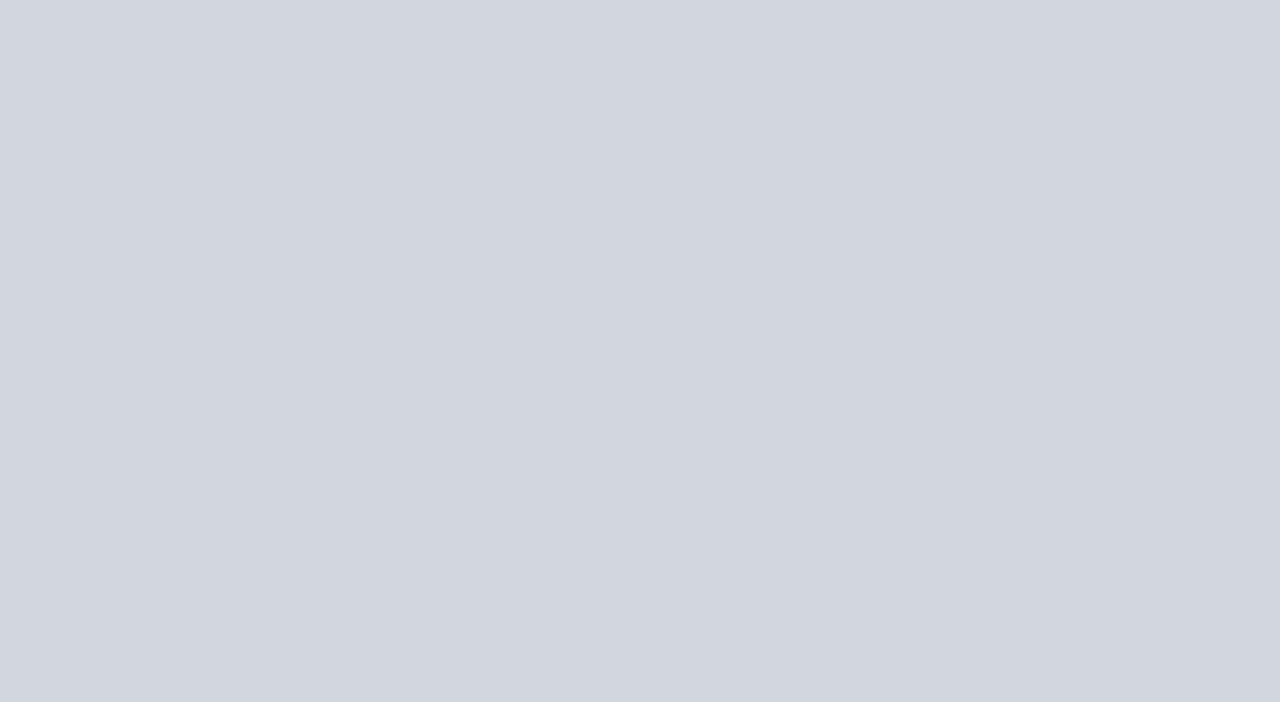
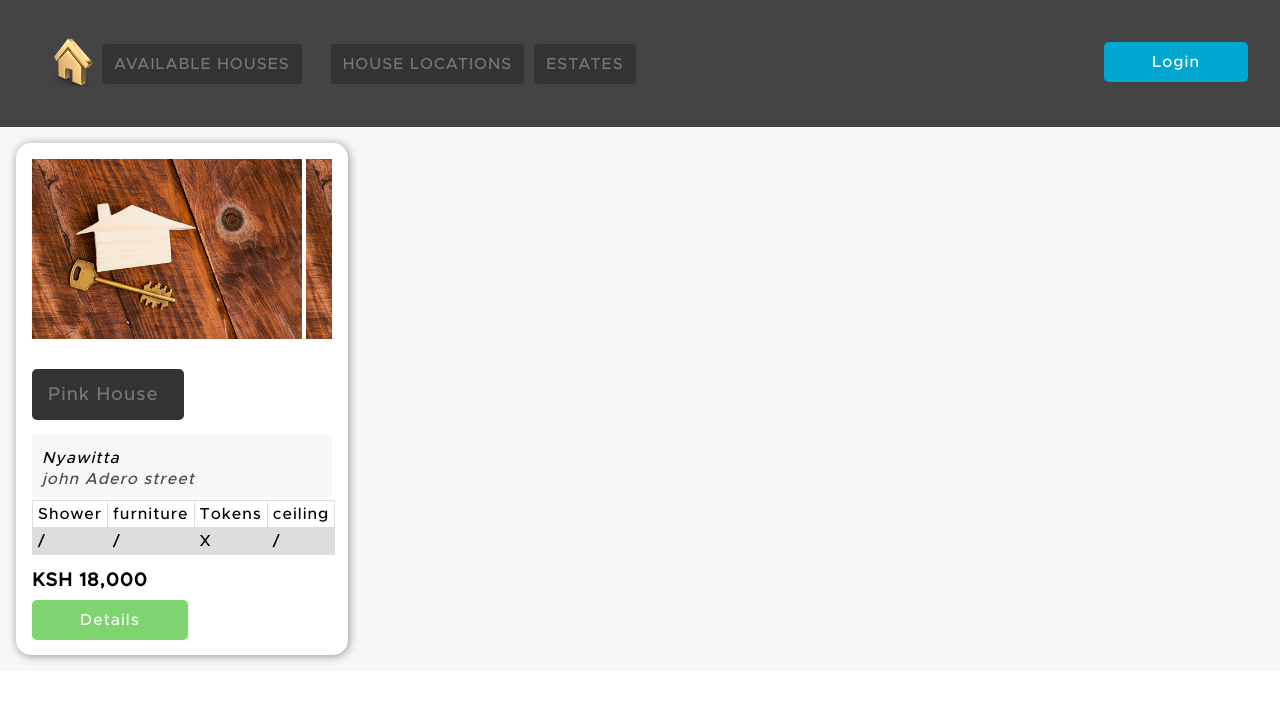
Before and after one commit to aknjoroge/uniHome-scss-template, a website: page users/home.html in a window 1280 px wide. Drawn offline with Linux system fonts and the light colour scheme.

Commit message:
styled home page

```diff
--- a/assets/scss/base/_base.scss
+++ b/assets/scss/base/_base.scss
@@ -3,6 +3,7 @@
   font-family: "font-import";
 }
 body {
-  background-color: #d2d6de;
-  padding: 1rem;
+  letter-spacing: 1px;
+  //background-color: #d2d6de;
+  padding: 0;
 }
--- a/assets/scss/components/_button.scss
+++ b/assets/scss/components/_button.scss
@@ -8,7 +8,7 @@
   display: inline-block;
   text-decoration: none;
 
-  border-radius: 1rem;
+  border-radius: 5px;
   transition: all 0.3s;
   font-weight: 400;
   font-size: 16px;
@@ -41,3 +41,34 @@
     }
   }
 }
+
+.nav-link-item {
+}
+
+.nav-link-item {
+  display: inline-block;
+  /* only screen and is used to set scalling of website to web only and not when someone is printing the web-page
+  the media queries only apply to screens
+  */
+}
+.nav-link-item:not(:last-child) {
+  margin-right: 1.5rem;
+}
+
+.nav-link-item:link,
+.nav-link-item:visited {
+  padding: 12px;
+  color: #777;
+  text-decoration: none;
+  display: inline-block;
+  border-radius: 3px;
+  text-transform: uppercase;
+  transition: all 0.3s;
+  background-color: #333;
+}
+.nav-link-item:hover,
+.nav-link-item:active {
+  color: #7ed56f;
+  box-shadow: 0 1rem 4rem rgba(0, 0, 0, 0.4);
+  transform: rotate(5deg) scale(1.3);
+}
--- /dev/null
+++ b/assets/scss/components/_houseimage.scss
@@ -0,0 +1,36 @@
+.images {
+  display: flex;
+  flex-direction: row;
+  height: 200px;
+  width: 300px;
+  overflow-x: auto;
+  overflow-y: hidden;
+}
+
+.images::-webkit-scrollbar {
+  width: 20px;
+}
+
+/* Track */
+.images::-webkit-scrollbar-track {
+  // box-shadow: inset 0 0 5px grey;
+  border-radius: 5px;
+  border: 1px solid #0000002b;
+}
+
+/* Handle */
+.images::-webkit-scrollbar-thumb {
+  background: #444;
+  border-radius: 5px;
+}
+
+/* Handle on hover */
+.images::-webkit-scrollbar-thumb:hover {
+  background: rgb(37, 37, 37);
+}
+
+.house-image {
+  margin-right: 4px;
+  height: 180px;
+  width: 300px;
+}
--- a/assets/scss/main.scss
+++ b/assets/scss/main.scss
@@ -5,3 +5,5 @@
 @import "./base/base";
 @import "./components/card";
 @import "./components/button";
+@import "./components/houseimage";
+@import "./pages/home";
--- /dev/null
+++ b/assets/scss/pages/_home.scss
@@ -0,0 +1,88 @@
+header {
+  // background-color: rgb(230, 222, 222);
+  box-shadow: 1px 1px 10px #00000069;
+  background-color: #444;
+}
+.navbar-list {
+  justify-content: space-between;
+  display: flex;
+  padding: 2rem;
+}
+.home-logo {
+  height: 50px;
+}
+
+.naviagtion {
+  align-items: center;
+  display: flex;
+}
+.navlist {
+  margin: 5px;
+  list-style: none;
+}
+
+.house-main {
+  padding: 1rem;
+  justify-content: space-between;
+  display: flex;
+  background-color: #f7f7f7;
+}
+.item {
+  background-color: white;
+  padding: 1rem;
+  box-shadow: 1px 1px 10px #00000069;
+  width: 300px;
+  height: 480px;
+  border-radius: 15px;
+}
+
+.item-details {
+  margin-top: 10px;
+}
+
+.item-name {
+  color: #777;
+  border-radius: 5px;
+  font-weight: 400;
+  transition: all 0.3s;
+  padding: 1rem;
+  background-color: #333;
+  width: 40%;
+}
+.item-name:hover {
+  color: #7ed56f;
+}
+.details-menu {
+  margin-bottom: 1rem;
+  margin-top: 3px;
+}
+.details-table {
+  border-collapse: collapse;
+
+  padding: 10px;
+  border-radius: 5px;
+}
+.details-table td,
+th {
+  border: 1px solid #dddddd;
+  text-align: left;
+  padding: 5px;
+}
+
+.details-table tr:nth-child(even) {
+  background-color: #dddddd;
+}
+
+.item-loc {
+  opacity: 0.7;
+}
+.item-estate {
+  margin-bottom: 5px;
+  margin-top: 5px;
+}
+.item-location-details {
+  background-color: #f7f7f7;
+  font-style: italic;
+  margin-top: 15px;
+  padding: 10px;
+}
--- a/assets/scss/pages/_login.scss
+++ b/assets/scss/pages/_login.scss
@@ -1,5 +1,12 @@
-.login {
-  background-color: #d2d6de;
+// .login {
+//    background-color: #d2d6de;
+// }
+.loginbody {
+  background-image: url("../../../assets/img/background.jpg");
+  //background-color: #d2d6de;
+  padding: 1rem;
+  background-repeat: no-repeat;
+  background-size: cover;
 }
 .form-container {
   display: flex;
@@ -47,7 +54,7 @@ input::placeholder {
 .inputfield {
   background-color: rgb(184, 183, 183);
   padding: 10px 10px;
-  border-radius: 10px;
+  border-radius: 5px;
   width: 200px;
   border: 0;
 }
@@ -78,6 +85,7 @@ input::placeholder {
 
 .menu {
   margin-top: 10px;
+  font-size: 15px;
 }
 
 .copyright {
--- a/users/home.html
+++ b/users/home.html
@@ -4,8 +4,80 @@
     <meta charset="UTF-8" />
     <meta http-equiv="X-UA-Compatible" content="IE=edge" />
     <meta name="viewport" content="width=device-width, initial-scale=1.0" />
-    <title>Document</title>
-    <link rel="stylesheet" href="./../assets/scss/build/main.css">
+    <title>Unihome</title>
+    <link rel="stylesheet" href="./../assets/scss/build/main.css" />
   </head>
-  <body></body>
+  <body>
+    <header>
+      <nav class="navbar">
+        <ul class="navbar-list">
+          <div class="naviagtion">
+            <li class="navlist">
+
+              <li class="navlist"> <a href="home.html">
+                <img
+                  class="home-logo"
+                  src="../assets/img/logo.png"
+                  alt=""
+                  srcset=""
+                />
+              </a></li>
+              <a class="nav-link-item" href="#"> Available houses</a>
+            </li>
+            <li class="navlist">
+              <a class="nav-link-item" href="#">House Locations</a>
+            </li>
+            <li class="navlist">
+              <a class="nav-link-item" href="#">Estates</a>
+            </li>
+          </div>
+
+          <div class="users">
+            <a class="btn btn--blue" href="#">Login</a>
+
+          </div>
+        </ul>
+      </nav>
+    </header>
+
+    <div class="content">
+
+      <div class="house-main">
+
+        <div class="item  ">
+          <div class="images">
+            <img class="house-image" src="../assets/img/background.jpg" alt="">
+            <img class="house-image" src="../assets/img/background.jpg" alt="">
+            <img class="house-image" src="../assets/img/background.jpg" alt="">
+          </div>
+          <div class="item-details">
+            <h3 class="item-name">Pink House</h3>
+            <div class="item-location-details">
+              <p class="item-estate">Nyawitta</p>
+              <p class="item-loc">john Adero street</p>
+            </div>
+            <div class="details-menu">
+              <table class="details-table">
+                <tr>
+                  <td>Shower</td>
+                  <td>furniture</td>
+                  <td>Tokens</td>
+                  <td>ceiling</td>
+                </tr>
+                <tr>
+                  <td>/</td>
+                  <td>/</td>
+                  <td>X</td>
+                  <td>/</td>
+                </tr>
+              </table>
+            </div>
+            <h3>KSH 18,000</h3>
+            <a class="btn btn--green" href="#">Details</a>
+          </div>
+        </div>
+      </div>
+    </div>
+
+  </body>
 </html>
```
Also changed, not shown: users/login.html (+10 -3 lines), assets/img/background.jpg (added), assets/scss/build/main.css, 1 other file.
